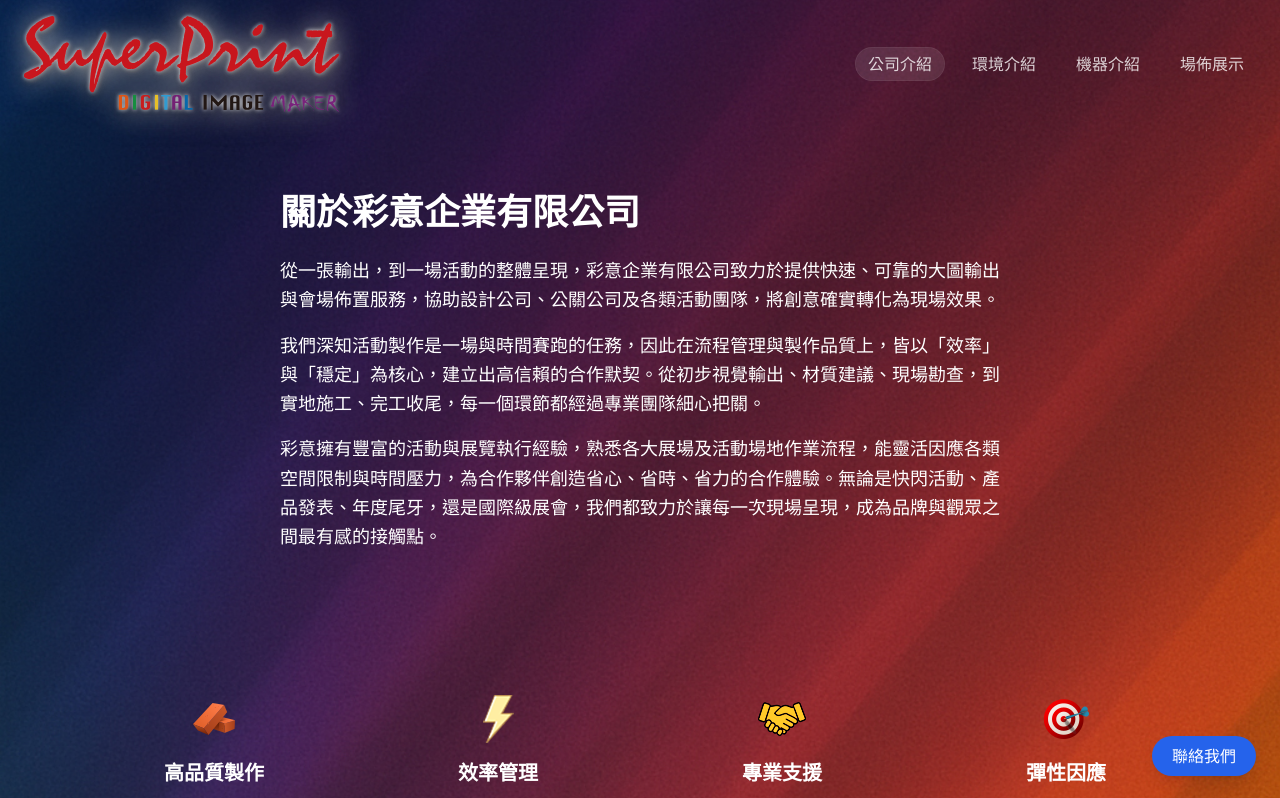
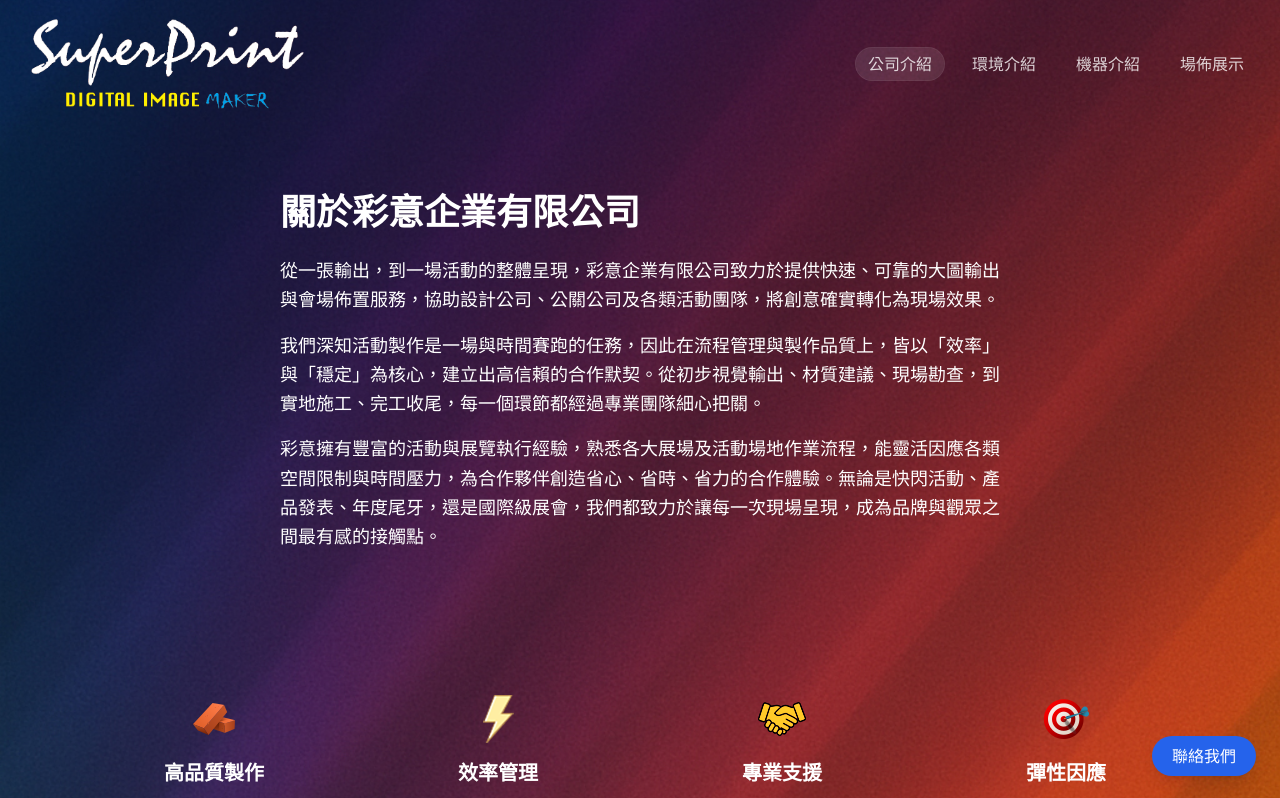
Before and after one commit to jackey10055206/Company_Website, a Next.js app in the folder my-portfolio-frontend/: page / in a window 1280 px wide. Shown: the top 798 px of the page. Built offline with nearby package versions, Linux system fonts and the light colour scheme.

Commit message:
ui(brand): switch header logo to png v2 (keep size)

```diff
--- a/my-portfolio-frontend/src/app/(site)/layout.tsx
+++ b/my-portfolio-frontend/src/app/(site)/layout.tsx
@@ -17,15 +17,11 @@ export default function SiteLayout({ children }: { children: React.ReactNode })
         >
           {/* Use <img> for SVG to avoid next/image SVG restrictions/optimization */}
           {/* eslint-disable-next-line @next/next/no-img-element */}
+          {/* eslint-disable-next-line @next/next/no-img-element */}
           <img
-            src="/brand/logo.svg"
+            src="/brand/logo-v2.png"
             alt="公司 Logo"
             className="h-14 w-auto md:h-24"
-            style={{
-              // Stronger contrast without a visible box: stack multiple drop-shadows + slight boost
-              filter:
-                'drop-shadow(0 0 2px rgba(255,255,255,0.9)) drop-shadow(0 0 14px rgba(255,255,255,0.75)) drop-shadow(0 2px 6px rgba(0,0,0,0.65))',
-            }}
           />
         </Link>
 
```
